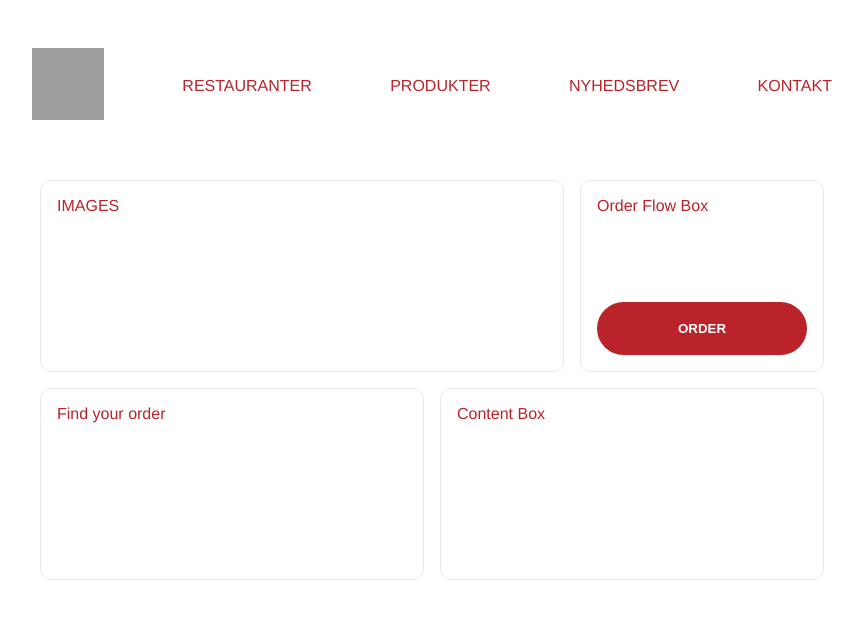
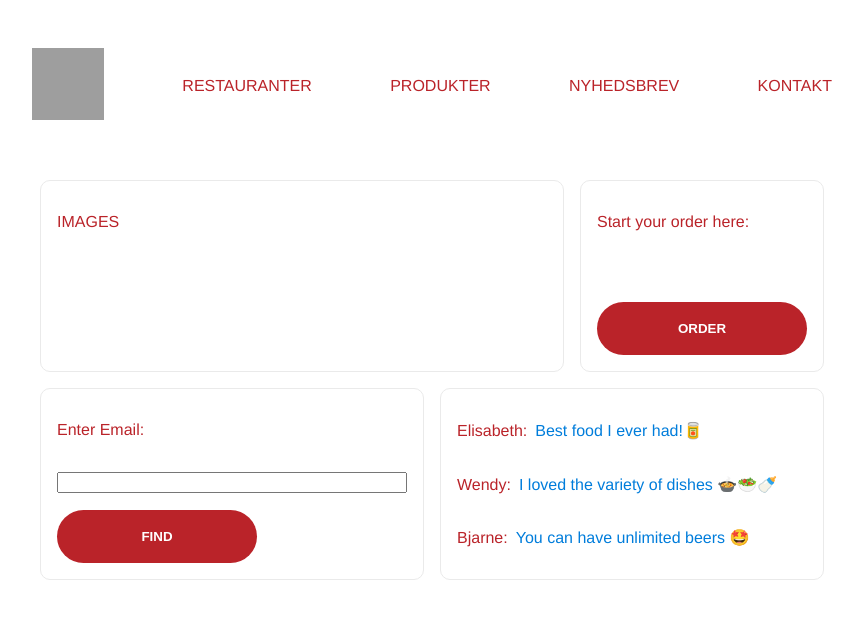
Before and after one commit to aheilemann/sundown, a Next.js app: page / in a window 1280 px wide. Shown: the top 618 px of the page, without its empty margins (208-1071 px from the left). Built offline with nearby package versions, Linux system fonts and the light colour scheme; grey boxes are pictures that could not be loaded.

Commit message:
TextElements and export order to file

```diff
--- /dev/null
+++ b/common/TextElements.tsx
@@ -0,0 +1,42 @@
+import styled from "styled-components";
+
+type H1Props = { secondary?: boolean };
+
+export const H1 = styled.p<H1Props>`
+  font-size: 3em;
+  color: ${(props) =>
+    props.secondary
+      ? props.theme.colors.secondary
+      : props.theme.colors.primary};
+`;
+
+type H2Props = { secondary?: boolean };
+
+export const H2 = styled.p<H2Props>`
+  font-size: 2.25em;
+  color: ${(props) =>
+    props.secondary
+      ? props.theme.colors.secondary
+      : props.theme.colors.primary};
+`;
+
+type H3Props = { secondary?: boolean };
+
+export const H3 = styled.p<H3Props>`
+  font-size: 1em;
+  font-weight: 500;
+  color: ${(props) =>
+    props.secondary
+      ? props.theme.colors.secondary
+      : props.theme.colors.primary};
+`;
+
+type TextProps = { secondary?: boolean };
+
+export const Text = styled.p<TextProps>`
+  color: ${(props) =>
+    props.secondary
+      ? props.theme.colors.secondary
+      : props.theme.colors.primary};
+  margin-right: 0.5em;
+`;
--- a/pages/_app.tsx
+++ b/pages/_app.tsx
@@ -3,7 +3,6 @@ import Head from "next/head";
 import React from "react";
 import { createGlobalStyle, ThemeProvider } from "styled-components";
 import theme from "../constants/theme";
-// import OrderContext from "../contexts/orderContext";
 import { OrderProvider } from "../contexts/orderContext";
 
 const GlobalStyle = createGlobalStyle`
@@ -21,12 +20,6 @@ const GlobalStyle = createGlobalStyle`
   }
 `;
 
-const order = {
-  email: "test",
-  foods: [],
-  drinks: [],
-};
-
 function MyApp({ Component, pageProps }) {
   return (
     <>
@@ -37,9 +30,7 @@ function MyApp({ Component, pageProps }) {
       </Head>
       <ThemeProvider theme={theme}>
         <OrderProvider>
-          {/* <OrderContext.Provider> */}
           <Component {...pageProps} />
-          {/* </OrderContext> */}
         </OrderProvider>
       </ThemeProvider>
     </>
--- a/pages/index.tsx
+++ b/pages/index.tsx
@@ -2,6 +2,8 @@ import styled from "styled-components";
 import Navbar from "../components/Navbar";
 import RedButton from "../components/RedButton";
 import Link from "next/link";
+import { useState } from "react";
+import { Text } from "../common/TextElements";
 
 const Wrapper = styled.div`
   display: flex;
@@ -24,6 +26,11 @@ const Row = styled.div`
   display: flex;
 `;
 
+const TextWrapper = styled.div`
+  display: flex;
+  align-items: baseline;
+`;
+
 const Col = styled.div<{ size?: number }>`
   display: flex;
   flex-flow: column nowrap;
@@ -40,11 +47,13 @@ const Col = styled.div<{ size?: number }>`
   min-height: 12rem;
 `;
 
-const Text = styled.div`
-  color: ${({ theme }) => theme.colors.primary};
+const ButtonWrapper = styled.div`
+  display: flex;
+  width: 200px;
 `;
 
 export default function Home() {
+  const [email, setEmail] = useState("");
   return (
     <Wrapper>
       <Navbar />
@@ -54,16 +63,34 @@ export default function Home() {
             <Text>IMAGES</Text>
           </Col>
           <Col size={3}>
-            <Text>Order Flow Box</Text>
-            <Link href="/food" passHref><RedButton>ORDER</RedButton></Link>
+            <Text>Start your order here:</Text>
+            <Link href="/food" passHref>
+              <RedButton>ORDER</RedButton>
+            </Link>
           </Col>
         </Row>
         <Row>
           <Col size={5}>
-            <Text>Find your order</Text>
+            <Text>Enter Email: </Text>
+            <input
+              type="email"
+              value={email}
+              onChange={(e) => setEmail(e.target.value)}
+              required
+            />
+            <ButtonWrapper>
+              <Link href="/food" passHref>
+                <RedButton>FIND</RedButton>
+              </Link>
+            </ButtonWrapper>
           </Col>
           <Col size={5}>
-            <Text>Content Box</Text>
+            <TextWrapper><Text>Elisabeth: </Text>
+            <Text secondary>Best food I ever had!🥫</Text></TextWrapper>
+            <TextWrapper><Text>Wendy:</Text>
+            <Text secondary>I loved the variety of dishes 🍲🥗🍼</Text></TextWrapper>
+            <TextWrapper><Text>Bjarne:</Text>
+            <Text secondary>You can have unlimited beers 🤩</Text></TextWrapper>
           </Col>
         </Row>
       </Grid>
```
Also changed, not shown: pages/drinks.tsx (+3 -7 lines), pages/food.tsx (+21 -12 lines), pages/receipt.tsx (+35 -9 lines).
